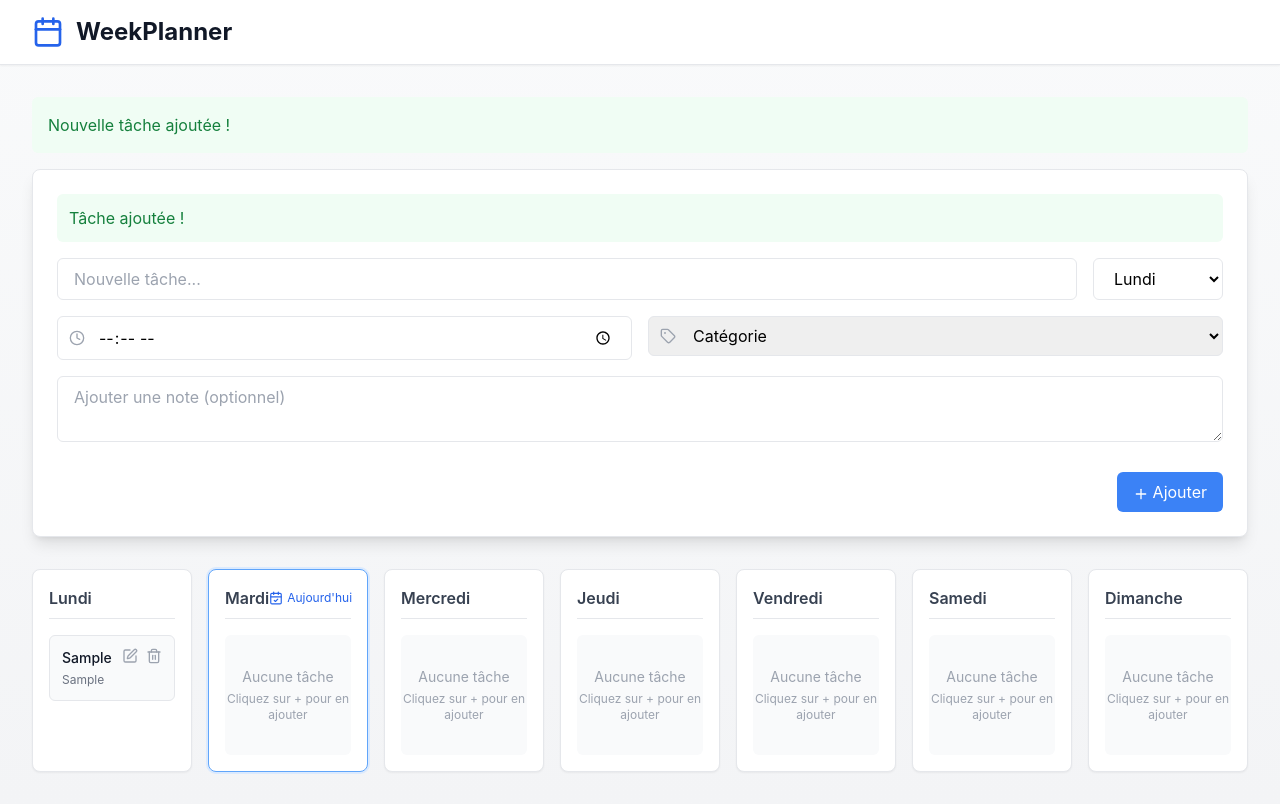
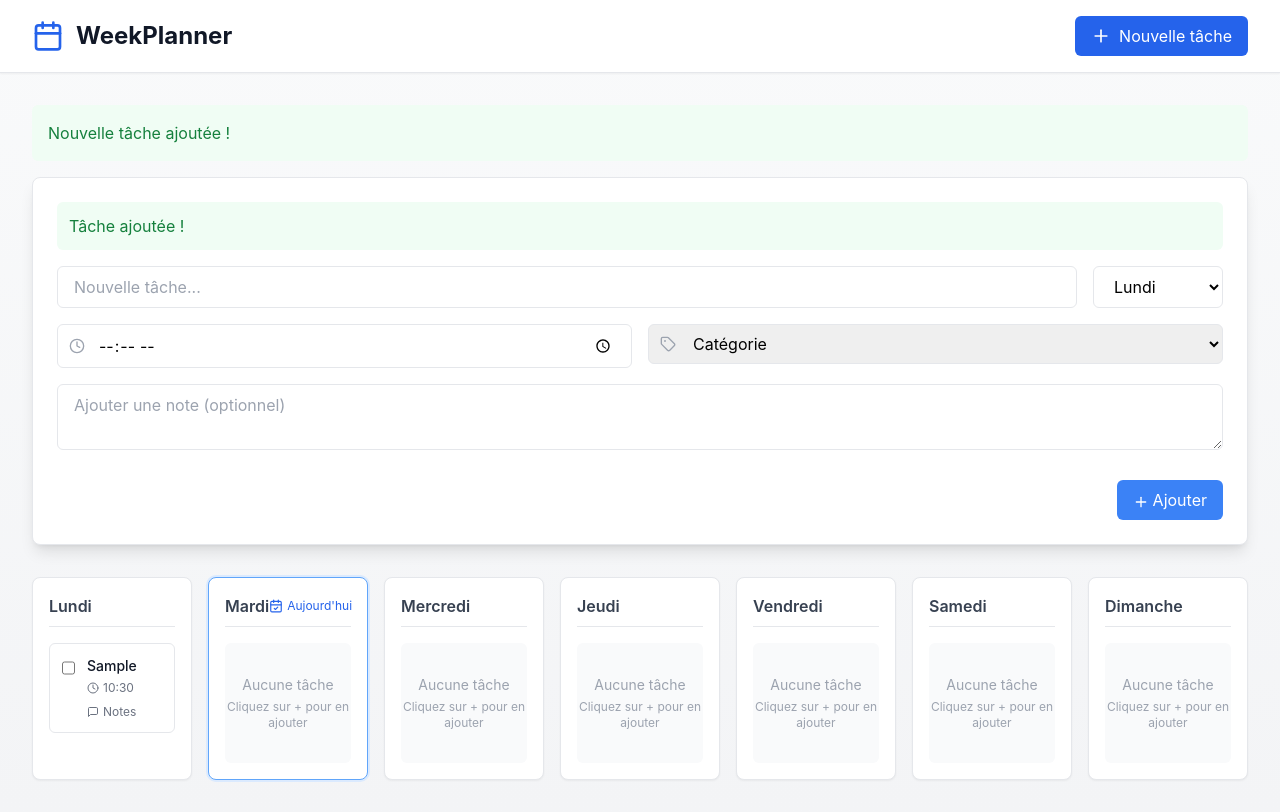
Before and after one commit to ThibaultG94/week-planner-react, a React (Vite) app: page / in a window 1280 px wide. Both pictures are taken after typing "Sample", "10:30", "Sample" into the empty fields and a click on the button "Ajouter". Built offline with nearby package versions, Linux system fonts and the light colour scheme.

Commit message:
Ajout du composant AppHeader pour gérer l'en-tête de l'application, intégration d'un modal pour ajouter des tâches et amélioration de l'affichage des tâches avec des catégories et des notes.

```diff
--- a/src/App.jsx
+++ b/src/App.jsx
@@ -3,7 +3,7 @@ import WeekView from './components/WeekView';
 import TaskForm from './components/TaskForm';
 import useLocalStorage from './hooks/useLocalStorage';
 import { STORAGE_KEY } from './utils/constants';
-import { Calendar } from 'lucide-react';
+import AppHeader from './components/AppHeader';
 
 function App() {
   const [tasks, setTasks] = useLocalStorage(STORAGE_KEY, []);
@@ -39,14 +39,11 @@ function App() {
 
   return (
     <div className="min-h-screen bg-gradient-to-b from-gray-50 to-gray-100">
-      <header className="bg-white shadow-sm border-b border-gray-200">
-        <div className="max-w-7xl mx-auto py-4 px-4 sm:px-6 lg:px-8">
-          <div className="flex items-center gap-3">
-            <Calendar className="w-8 h-8 text-blue-600" />
-            <h1 className="text-2xl font-bold text-gray-900">WeekPlanner</h1>
-          </div>
-        </div>
-      </header>
+      <AppHeader
+        onAddTask={handleAddTask}
+        editingTask={editingTask}
+        onEditComplete={() => setEditingTask(null)}
+      />
 
       <main className="max-w-7xl mx-auto py-8 px-4 sm:px-6 lg:px-8">
         {feedback.message && (
--- /dev/null
+++ b/src/components/AppHeader/index.jsx
@@ -0,0 +1,57 @@
+import { useState } from 'react';
+import { Calendar, Plus, X } from 'lucide-react';
+import TaskForm from '../TaskForm';
+
+const AppHeader = ({ onAddTask }) => {
+  const [isModalOpen, setIsModalOpen] = useState(false);
+
+  return (
+    <>
+      <header className="bg-white shadow-sm border-b border-gray-200 sticky top-0 z-40">
+        <div className="max-w-7xl mx-auto py-4 px-4 sm:px-6 lg:px-8">
+          <div className="flex items-center justify-between">
+            <div className="flex items-center gap-3">
+              <Calendar className="w-8 h-8 text-blue-600" />
+              <h1 className="text-2xl font-bold text-gray-900">WeekPlanner</h1>
+            </div>
+            <button
+              onClick={() => setIsModalOpen(true)}
+              className="inline-flex items-center px-4 py-2 bg-blue-600 text-white rounded-md hover:bg-blue-700 transition-colors"
+            >
+              <Plus size={20} className="mr-2" />
+              Nouvelle tâche
+            </button>
+          </div>
+        </div>
+      </header>
+
+      {/* Modal pour le formulaire */}
+      {isModalOpen && (
+        <div className="fixed inset-0 bg-black bg-opacity-50 z-50 flex items-center justify-center p-4">
+          <div className="bg-white rounded-lg shadow-xl max-w-2xl w-full max-h-[90vh] overflow-y-auto">
+            <div className="flex justify-between items-center p-4 border-b">
+              <h2 className="text-lg font-semibold">Nouvelle tâche</h2>
+              <button
+                onClick={() => setIsModalOpen(false)}
+                className="text-gray-400 hover:text-gray-500"
+              >
+                <X size={20} />
+              </button>
+            </div>
+            <div className="p-4">
+              <TaskForm
+                onSubmit={async (task) => {
+                  await onAddTask(task);
+                  setIsModalOpen(false);
+                }}
+                onCancel={() => setIsModalOpen(false)}
+              />
+            </div>
+          </div>
+        </div>
+      )}
+    </>
+  );
+};
+
+export default AppHeader;
--- a/src/components/Task/index.jsx
+++ b/src/components/Task/index.jsx
@@ -1,46 +1,84 @@
-import React, { useState, memo } from 'react';
-import { Trash2, Edit } from 'lucide-react';
+import React, { useState } from 'react';
+import { Trash2, Edit, Clock, MessageSquare } from 'lucide-react';
 import DeleteConfirmation from '../common/DeleteConfirmation';
 
-const Task = ({ task, onDelete, onEdit }) => {
+const Task = ({ task, onDelete, onEdit, onStatusChange, isDragging }) => {
   const [showDeleteConfirm, setShowDeleteConfirm] = useState(false);
+  const [showNotes, setShowNotes] = useState(false);
 
-  const handleDeleteClick = () => {
-    setShowDeleteConfirm(true);
-  };
-
-  const handleDeleteConfirm = () => {
-    onDelete(task.id);
-    setShowDeleteConfirm(false);
-  };
-
-  const handleDeleteCancel = () => {
-    setShowDeleteConfirm(false);
+  const categoryColors = {
+    work: 'bg-blue-100 text-blue-800',
+    personal: 'bg-green-100 text-green-800',
+    important: 'bg-red-100 text-red-800'
   };
 
   return (
     <>
-      <div className="bg-gray-50 p-3 rounded-md border border-gray-200 hover:shadow-sm transition-all duration-200">
-        <div className="flex items-start justify-between">
+      <div
+        className={`group bg-white p-3 rounded-md border ${
+          isDragging ? 'shadow-lg border-blue-400' : 'border-gray-200'
+        } hover:shadow-sm transition-all duration-200`}
+        draggable="true"
+      >
+        <div className="flex items-start gap-3">
+          <input
+            type="checkbox"
+            checked={task.completed}
+            onChange={() => onStatusChange(task.id)}
+            className="mt-1 h-4 w-4 rounded border-gray-300 text-blue-600 focus:ring-blue-500"
+          />
+
           <div className="flex-1">
-            <h3 className="text-sm font-medium text-gray-900">{task.title}</h3>
+            <div className="flex items-start justify-between">
+              <div>
+                <h3 className={`text-sm font-medium ${
+                  task.completed ? 'text-gray-400 line-through' : 'text-gray-900'
+                }`}>
+                  {task.title}
+                </h3>
+                {task.time && (
+                  <div className="flex items-center mt-1 text-xs text-gray-500">
+                    <Clock size={12} className="mr-1" />
+                    {task.time}
+                  </div>
+                )}
+              </div>
+
+              {task.category && (
+                <span className={`text-xs px-2 py-1 rounded-full ${categoryColors[task.category]}`}>
+                  {task.category}
+                </span>
+              )}
+            </div>
+
             {task.note && (
-              <div className="mt-1">
-                <p className="text-xs text-gray-500 break-words">{task.note}</p>
+              <button
+                onClick={() => setShowNotes(!showNotes)}
+                className="mt-2 flex items-center text-xs text-gray-500 hover:text-gray-700"
+              >
+                <MessageSquare size={12} className="mr-1" />
+                Notes
+              </button>
+            )}
+
+            {showNotes && task.note && (
+              <div className="mt-2 text-sm text-gray-600 bg-gray-50 p-2 rounded">
+                {task.note}
               </div>
             )}
           </div>
-          <div className="flex gap-2 ml-2">
+
+          <div className="flex gap-2 opacity-0 group-hover:opacity-100 transition-opacity">
             <button
               onClick={() => onEdit(task)}
-              className="text-gray-400 hover:text-blue-500 transition-colors duration-200"
+              className="text-gray-400 hover:text-blue-500 transition-colors"
               title="Modifier"
             >
               <Edit size={16} />
             </button>
             <button
-              onClick={handleDeleteClick}
-              className="text-gray-400 hover:text-red-500 transition-colors duration-200"
+              onClick={() => setShowDeleteConfirm(true)}
+              className="text-gray-400 hover:text-red-500 transition-colors"
               title="Supprimer"
             >
               <Trash2 size={16} />
@@ -51,12 +89,15 @@ const Task = ({ task, onDelete, onEdit }) => {
 
       <DeleteConfirmation
         isOpen={showDeleteConfirm}
-        onClose={handleDeleteCancel}
-        onConfirm={handleDeleteConfirm}
+        onClose={() => setShowDeleteConfirm(false)}
+        onConfirm={() => {
+          onDelete(task.id);
+          setShowDeleteConfirm(false);
+        }}
         taskTitle={task.title}
       />
     </>
   );
 };
 
-export default memo(Task);
+export default React.memo(Task);
```
Also changed, not shown: 1 other file (tests, documents, lock files or other folders).
